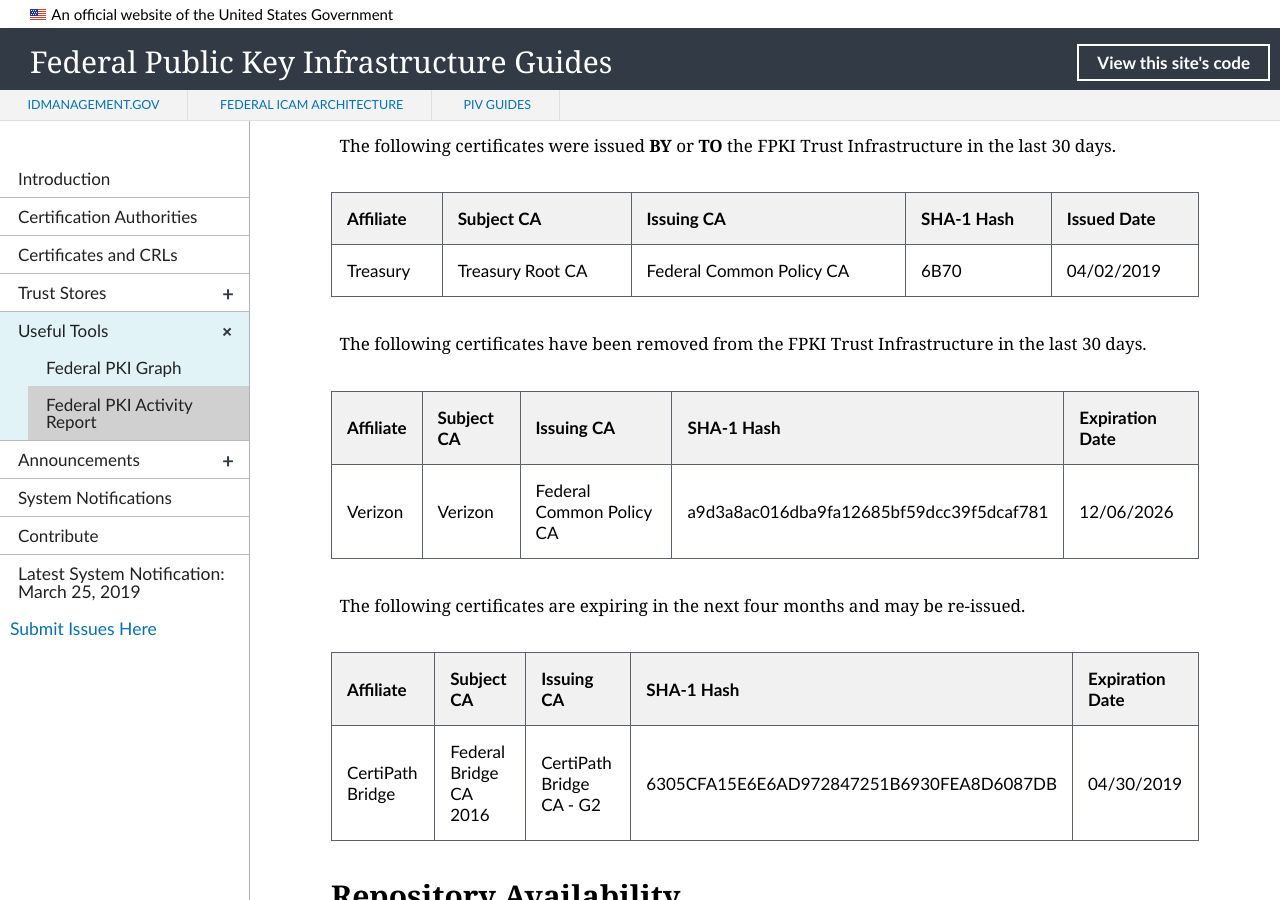
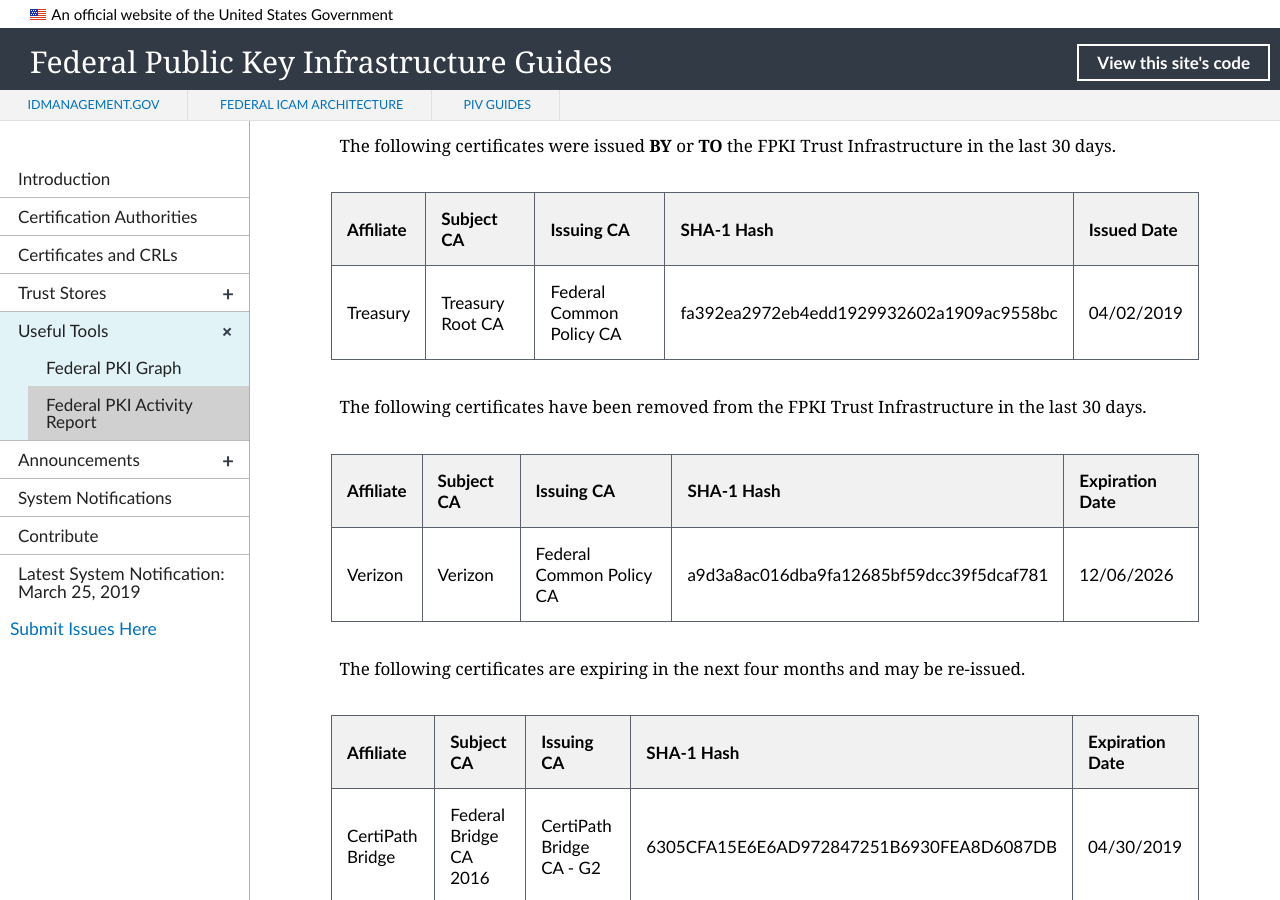
Before and after one commit to GSA/fpki-guides, a Jekyll site: the page built from _tools/03_fpki_activity_report.md, in a window 1280 px wide and 900 px high, scrolled down 1644 px. Built offline with Jekyll 4.4.1, drawn with Linux system fonts in a browser that asks for light colours; nearby versions of some CDN libraries; library files that are not in the unit come from our copies.

Commit message:
Fix Treasury Hash

```diff
--- a/_tools/03_fpki_activity_report.md
+++ b/_tools/03_fpki_activity_report.md
@@ -30,7 +30,7 @@
 
 | Affiliate | Subject CA | Issuing CA | SHA-1 Hash | Issued Date |
 | --------- | ---------- | ---------- | ------ | ------ |
-| Treasury | Treasury Root CA | Federal Common Policy CA | 6B70 | 04/02/2019 |
+| Treasury | Treasury Root CA | Federal Common Policy CA | fa392ea2972eb4edd1929932602a1909ac9558bc | 04/02/2019 |
 
 The following certificates have been removed from the FPKI Trust Infrastructure in the last 30 days.
 
```
